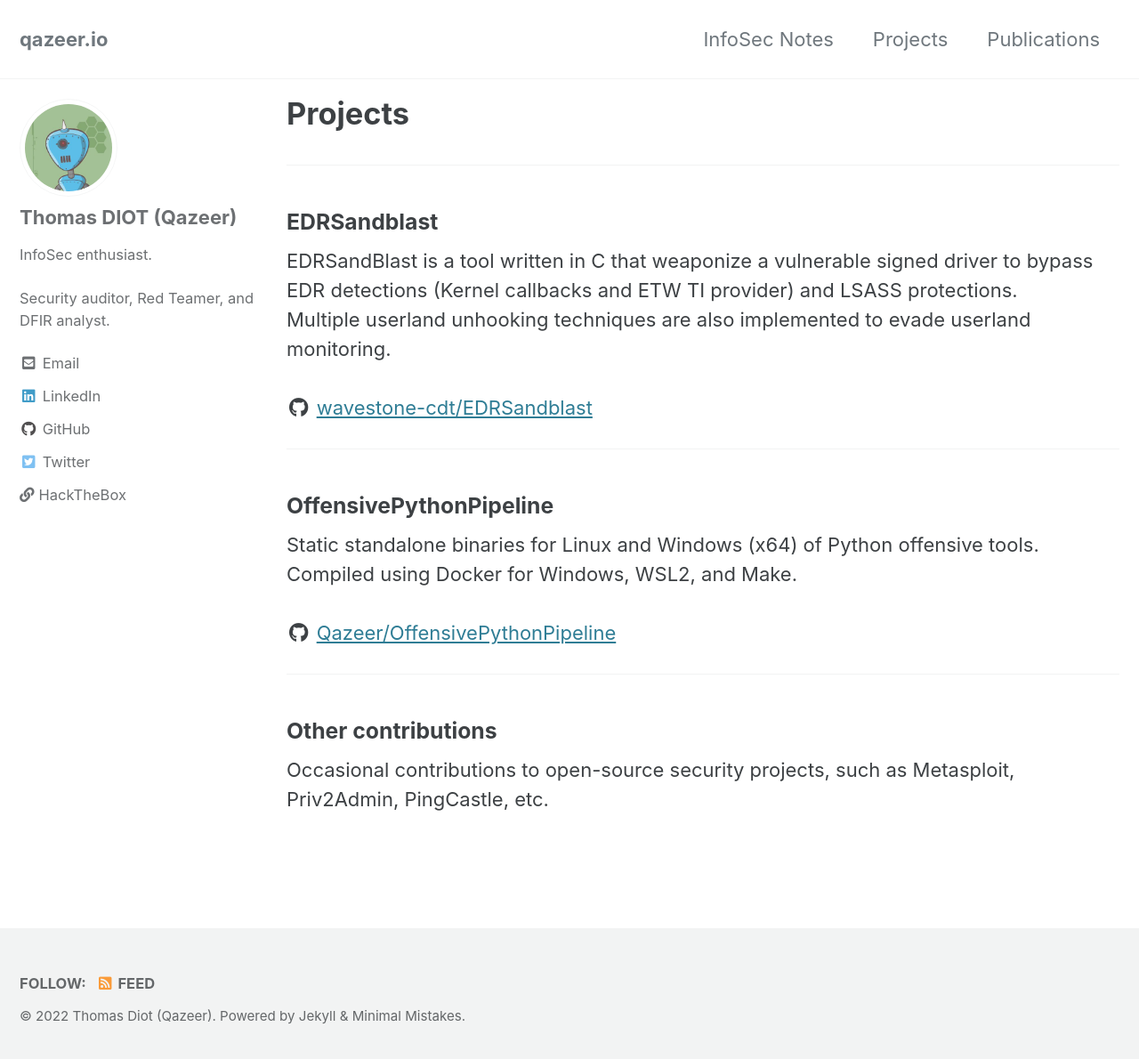
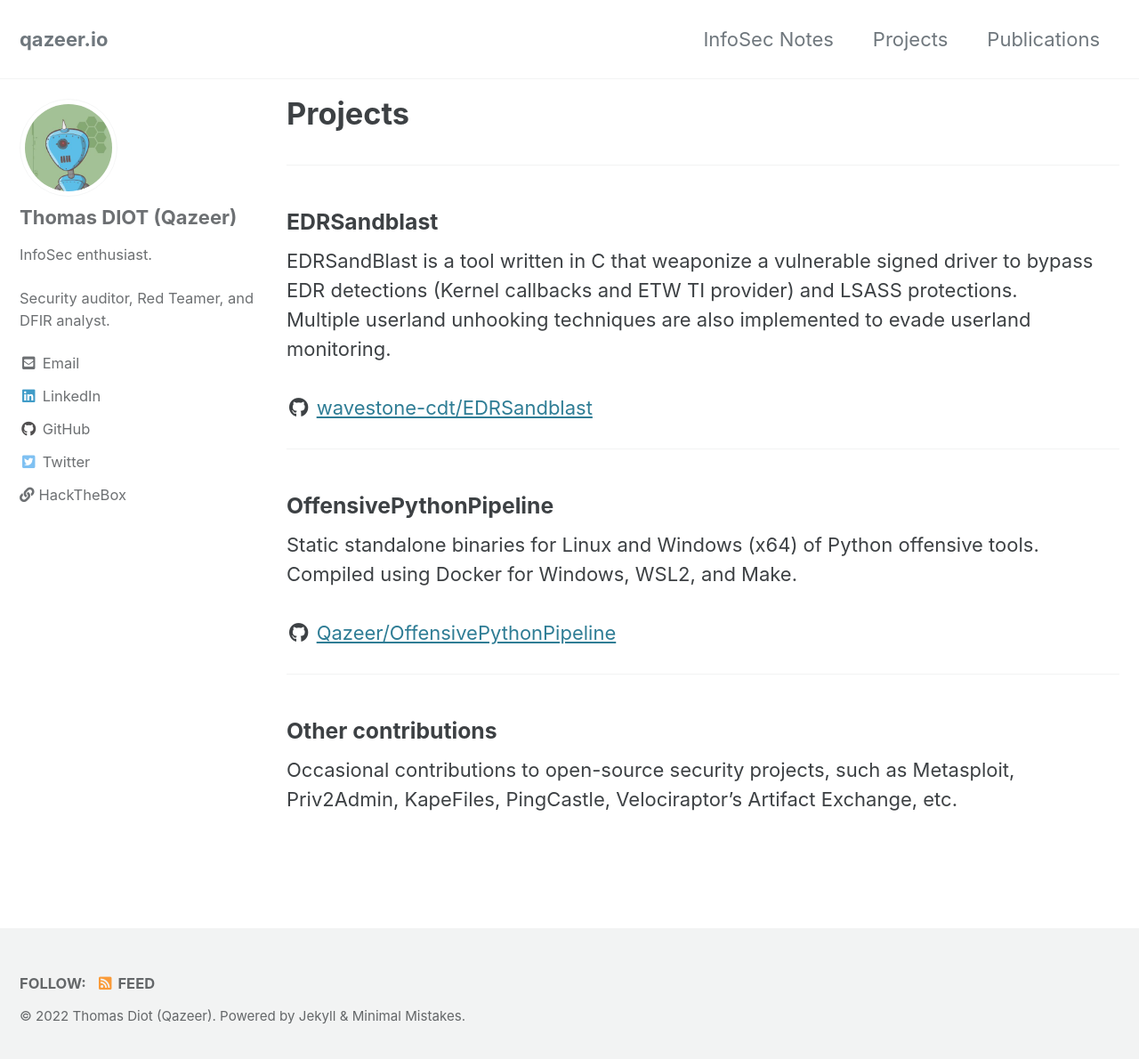
Before and after one commit to Qazeer/qazeer.github.io, a Jekyll site: the page built from _pages/projects.md, in a window 1280 px wide and 1198 px high. Shown: the top 1190 px of the window at 89% size. Built offline with Jekyll 4.4.1, drawn with Linux system fonts in a browser that asks for light colours; cached includes are drawn as plain includes.

Commit message:
Updates projects.md with new other contributions

```diff
--- a/_pages/projects.md
+++ b/_pages/projects.md
@@ -34,4 +34,4 @@
 ### Other contributions
 
 Occasional contributions to open-source security projects, such as Metasploit,
-Priv2Admin, PingCastle, etc.
+Priv2Admin, KapeFiles, PingCastle, Velociraptor's Artifact Exchange, etc.
```
